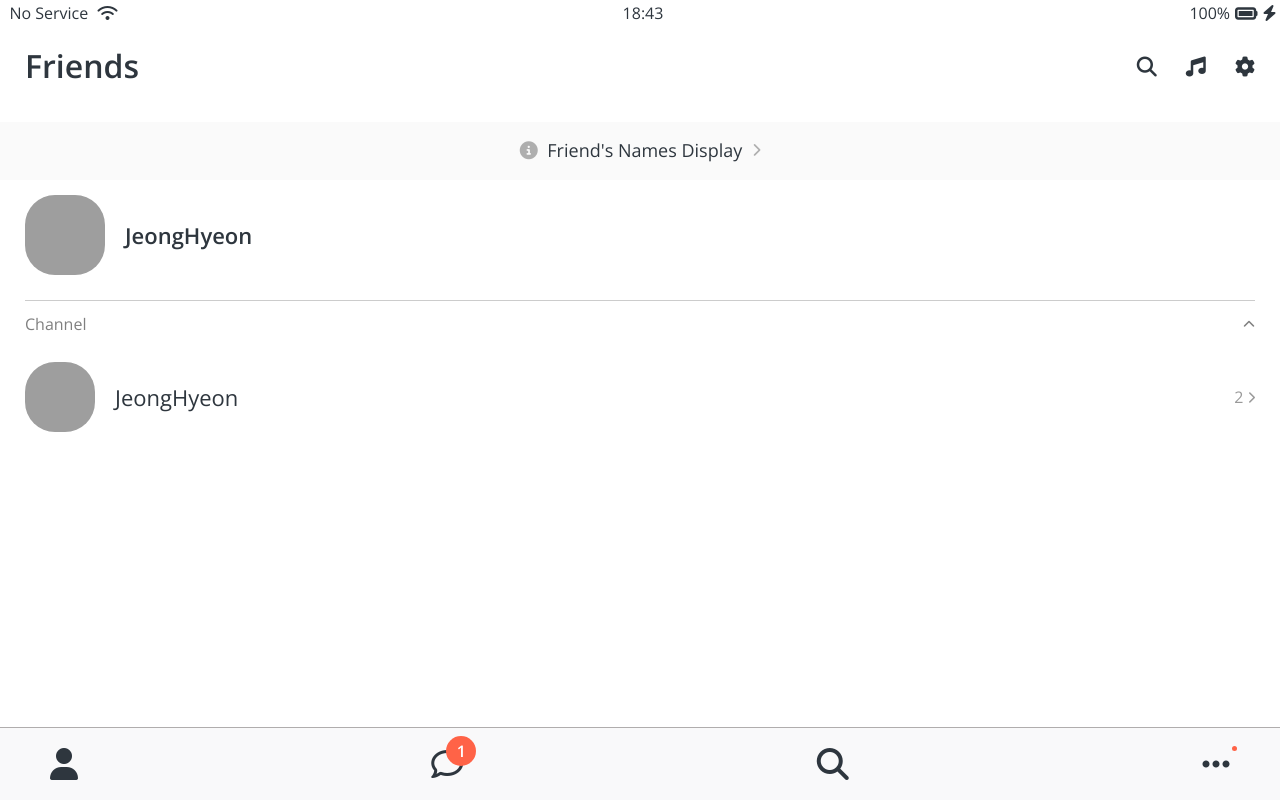
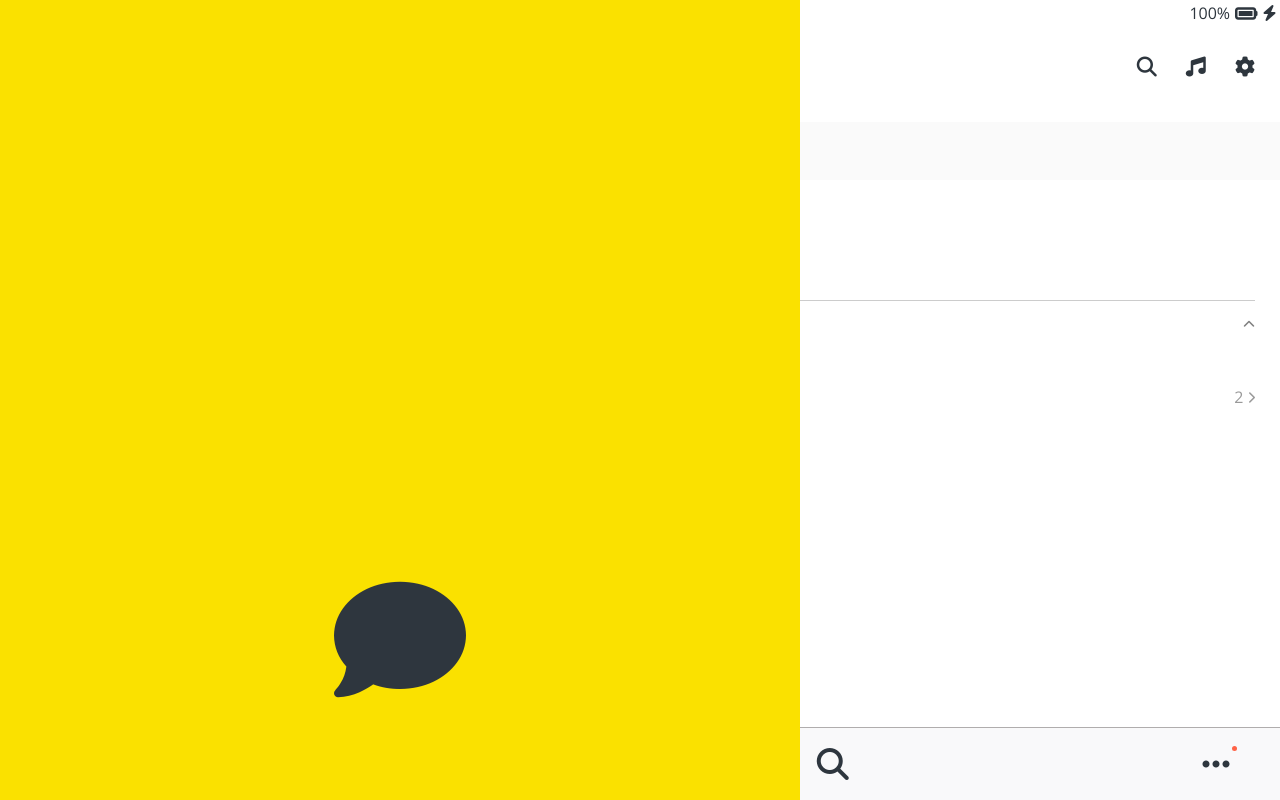
Before and after one commit to kim-jeong-hyeon/kokoa-clone-2020, a plain HTML site: page friends.html in a window 1280 px wide. Shown: the top 800 px of the page. Drawn offline with nearby package versions, Linux system fonts and the light colour scheme; grey boxes are pictures that could not be loaded.

Commit message:
made splash screen
made splash screen

```diff
--- a/css/screens/friends.css
+++ b/css/screens/friends.css
@@ -30,3 +30,18 @@
   justify-content: space-between;
   color: rgba(0, 0, 0, 0.5);
 }
+
+/*  splash img가 화면의 맨위로 올라오게 설정해야 함
+*/
+#splash-screen {
+  background-color: var(--yellow);
+  /* absolute는 가장 가까운 부모에 맞춰 정렬 */
+  position: absolute;
+  width: 100vh;
+  height: 100vw;
+  top: 0;
+  display: flex;
+  justify-content: center;
+  align-items: center;
+  font-size: 132px;
+}
--- a/friends.html
+++ b/friends.html
@@ -117,6 +117,11 @@
       </ul>
     </nav>
 
+    <!-- Splash screen을 만드는 과정-->
+    <div id="splash-screen">
+      <i class="fas fa-comment"></i>
+    </div>
+
     <!-- 아이콘 사용을 위한, 코드임-->
     <script
       src="https://kit.fontawesome.com/3ec44fe07b.js"
```
